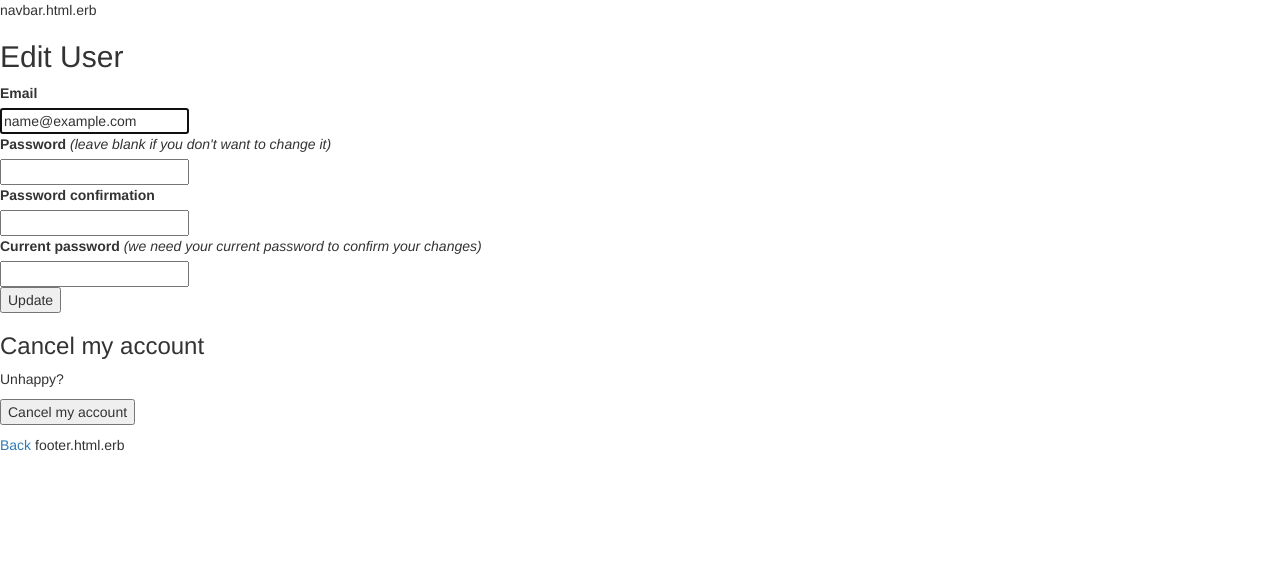
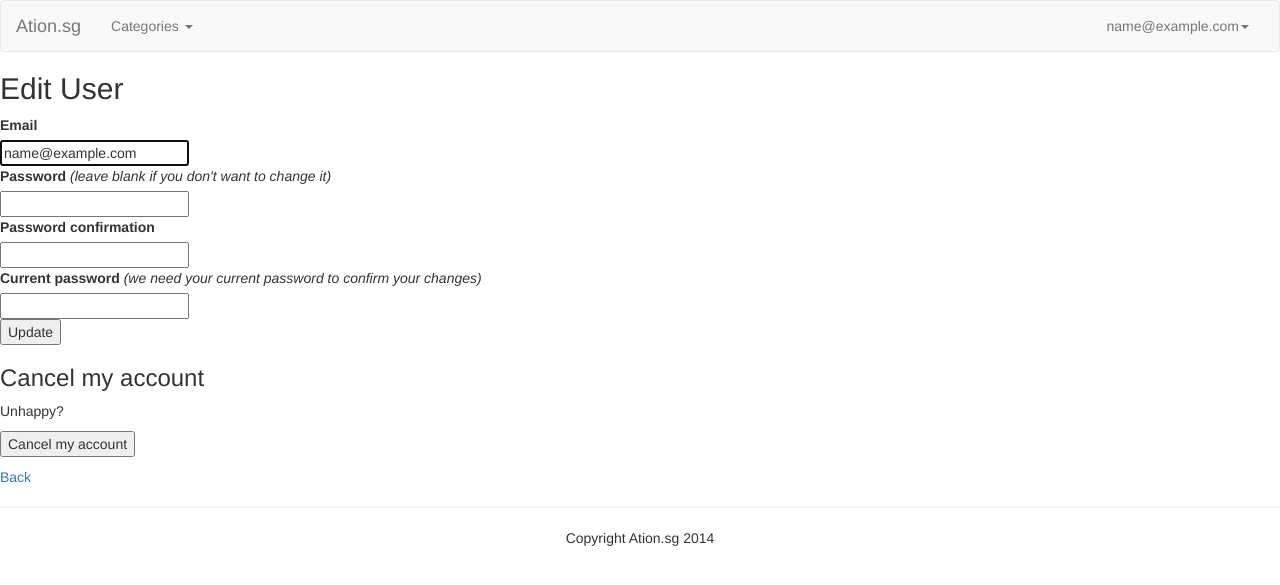
Before and after one commit to namiwang/ationsg, a Rails app: page /users/edit in a window 1280 px wide. Shown: the top 585 px of the page. Run offline with Rails 7, Linux system fonts and the light colour scheme; the visitor is signed in with stand-in values (Sample User, id 1); data that the repository does not hold is empty; style sheets or scripts are compiled from the project's sources; some libraries are stand-ins or nearby versions.

Commit message:
basic views

```diff
--- a/app/assets/javascripts/application.js.coffee
+++ b/app/assets/javascripts/application.js.coffee
@@ -1,4 +1,6 @@
 # = require jquery
+# = require jquery.turbolinks
 # = require jquery_ujs
+# = require bootstrap
+# = require_tree .
 # = require turbolinks
-# = require_tree .
--- a/app/assets/stylesheets/application.css.sass
+++ b/app/assets/stylesheets/application.css.sass
@@ -12,3 +12,8 @@
  *= require bootstrap
  *= require_tree .
  */
+
+
+// main
+footer.main
+  text-align: center
--- a/app/views/layouts/application.html.erb
+++ b/app/views/layouts/application.html.erb
@@ -10,6 +10,8 @@
     <%= stylesheet_link_tag    "application", media: "all", "data-turbolinks-track" => true %>
     <%= javascript_include_tag "application", "data-turbolinks-track" => true %>
     <%= csrf_meta_tags %>
+
+    <%= yield :head %>
 
     <!-- HTML5 Shim and Respond.js IE8 support of HTML5 elements and media queries -->
     <!-- WARNING: Respond.js doesn't work if you view the page via file:// -->
--- a/app/views/pages/home.html.erb
+++ /dev/null
@@ -1 +0,0 @@
-home.html.erb
--- a/app/views/shared/_footer.html.erb
+++ /dev/null
@@ -1 +0,0 @@
-footer.html.erb
--- /dev/null
+++ b/app/views/shared/_footer.html.haml
@@ -0,0 +1,3 @@
+%footer.main
+  %hr
+    %p Copyright Ation.sg 2014
--- a/app/views/shared/_navbar.html.erb
+++ b/app/views/shared/_navbar.html.erb
@@ -1 +1,32 @@
-navbar.html.erb
+<nav class="navbar navbar-default" role="navigation">
+  <div class="container-fluid">
+    <!-- Brand and toggle get grouped for better mobile display -->
+    <div class="navbar-header">
+      <button type="button" class="navbar-toggle" data-toggle="collapse" data-target="#bs-example-navbar-collapse-1">
+        <span class="sr-only">Toggle navigation</span>
+        <span class="icon-bar"></span>
+        <span class="icon-bar"></span>
+        <span class="icon-bar"></span>
+      </button>
+      <a class="navbar-brand" href="<%= main_app.root_path %>">Ation.sg</a>
+    </div>
+
+    <!-- Collect the nav links, forms, and other content for toggling -->
+    <div class="collapse navbar-collapse" id="bs-example-navbar-collapse-1">
+      <ul class="nav navbar-nav">
+        <li class="dropdown">
+          <a href="#" class="dropdown-toggle" data-toggle="dropdown">Categories <b class="caret"></b></a>
+          <ul class="dropdown-menu">
+            <% Category.all.each do |c| %>
+              <%= c.name %>
+            <% end %>
+          </ul>
+        </li>
+      </ul>
+
+      <ul class="nav navbar-nav navbar-right">
+        <%= render partial: 'shared/navbar_user' %>
+      </ul>
+    </div><!-- /.navbar-collapse -->
+  </div><!-- /.container-fluid -->
+</nav>
--- /dev/null
+++ b/app/views/shared/_navbar_user.html.erb
@@ -0,0 +1,11 @@
+<% if user_signed_in? %>
+  <li class="dropdown">
+    <a href="#" class="dropdown-toggle" data-toggle="dropdown"><%= current_user.email %><b class="caret"></b></a>
+    <ul class="dropdown-menu">
+      <li class="divider"></li>
+      <li><%= link_to t('sign_out'), destroy_user_session_path, {:method => "DELETE"} %></li>
+    </ul>
+  </li>
+<% else %>
+  <li><%= link_to t('sign_in'), user_session_path %></li>
+<% end %>
```
Also changed, not shown: app/views/pages/home.html.haml (added, +10 -0 lines), Gemfile, Gemfile.lock.
